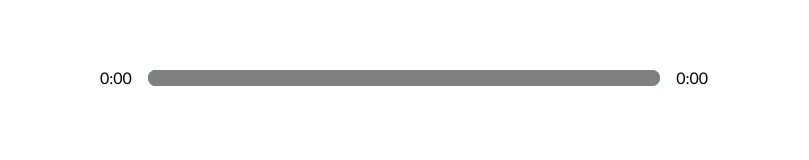
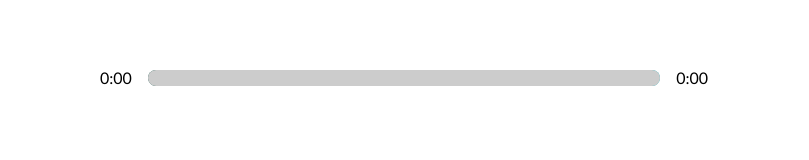
Before and after one commit to AllanSaleh/react-music-player, a React (Create React App) app: page / in a window 1280 px wide. Shown: the part 508-668 px from the top of the page, without its empty margins (236-1045 px from the left). Built offline with nearby package versions, Linux system fonts and the light colour scheme.

Commit message:
⚙️ removed the outline that would show sometimes when the slider get clicked

```diff
--- a/src/styles/_player.scss
+++ b/src/styles/_player.scss
@@ -29,6 +29,9 @@
     cursor: pointer;
   }
 }
+inpur[type="range"]:focus {
+  outline: none;
+}
 input[type="range"]::-webkit-slider-thumb {
   -webkit-appearance: none;
   height: 16px;
@@ -42,7 +45,7 @@ input[type="range"]::-webkit-slider-thumb {
   overflow: hidden;
 }
 .animate-track-bar {
-  background: grey;
+  background: rgb(204, 204, 204);
   width: 100%;
   height: 100%;
   position: absolute;
```
